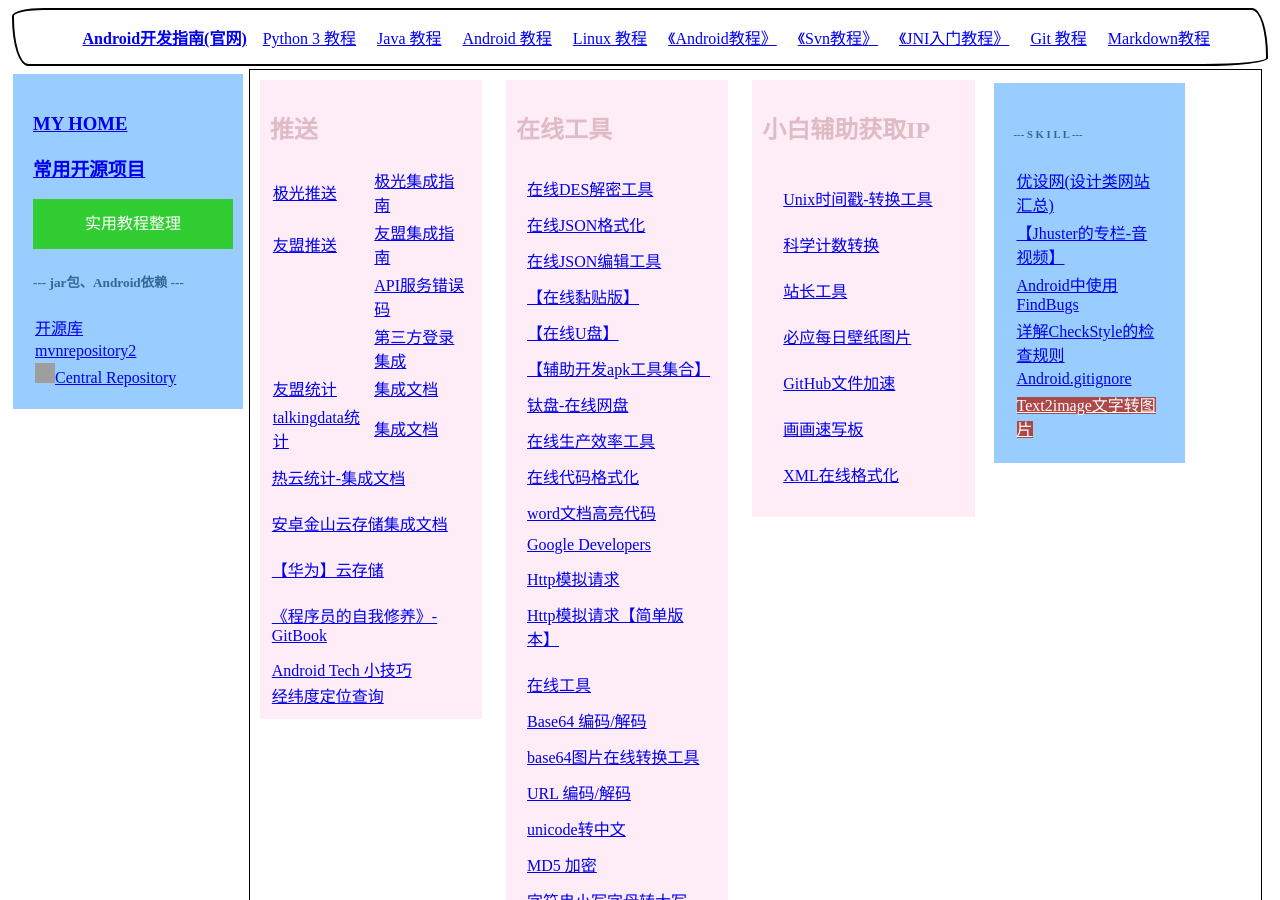
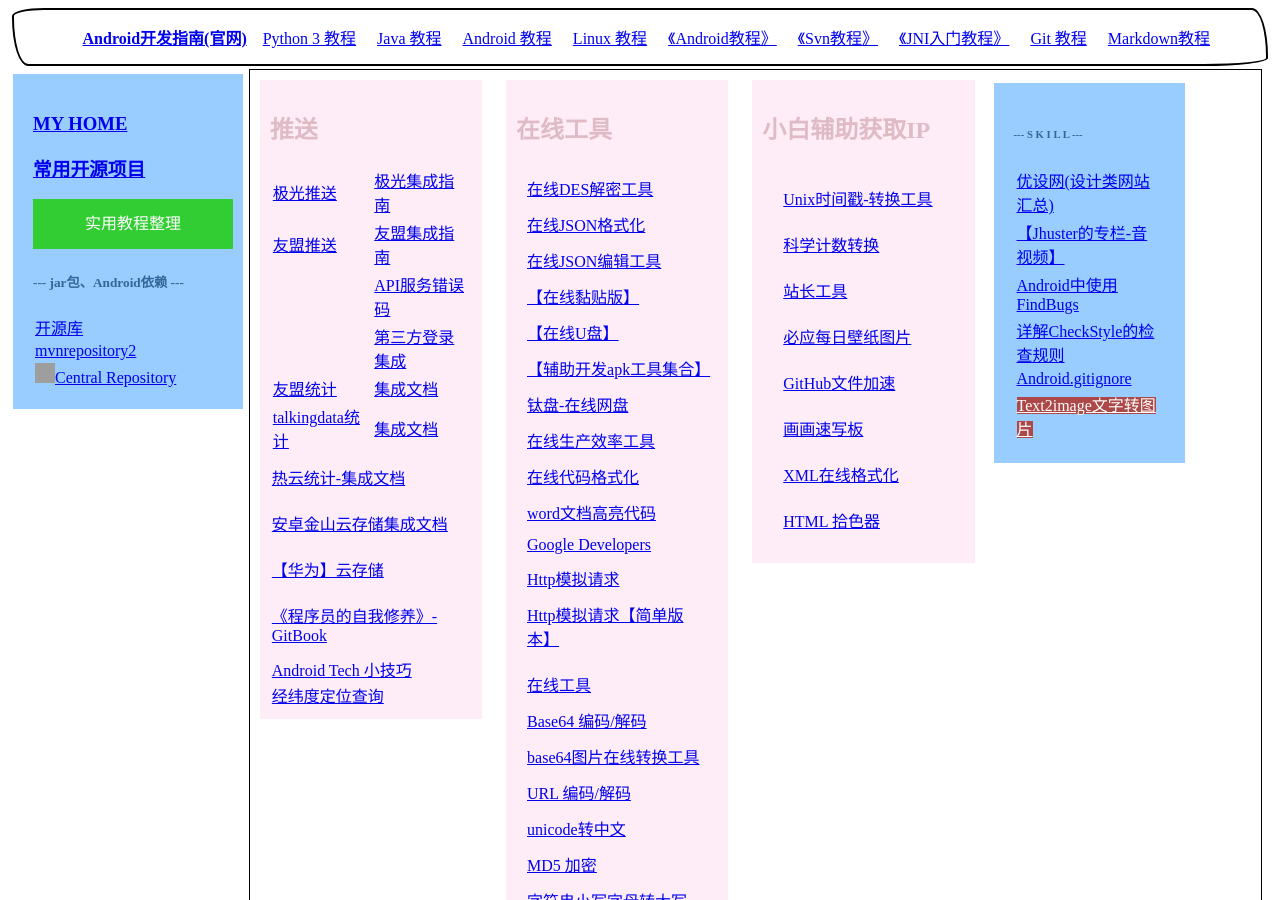
Before and after one commit to github201407/github201407.github.io, a Jekyll site: the page common.html, which Jekyll copies as it is, in a window 1280 px wide and 900 px high. Built offline with Jekyll 4.4.1, drawn with Linux system fonts in a browser that asks for light colours; grey boxes are pictures that could not be loaded.

Commit message:
HTML 拾色器

```diff
--- a/common.html
+++ b/common.html
@@ -380,6 +380,9 @@
           <tr>
             <td> <a href="https://c.runoob.com/front-end/710/" target="_blank" title="XML在线格式化">XML在线格式化</a> </td>
           </tr>
+          <tr>
+            <td> <a href="https://www.w3cschool.cn/tools/index?name=cpicker" target="_blank" title="HTML 拾色器">HTML 拾色器</a> </td>
+          </tr>
         </tbody>
       </table>
     </div>
```
